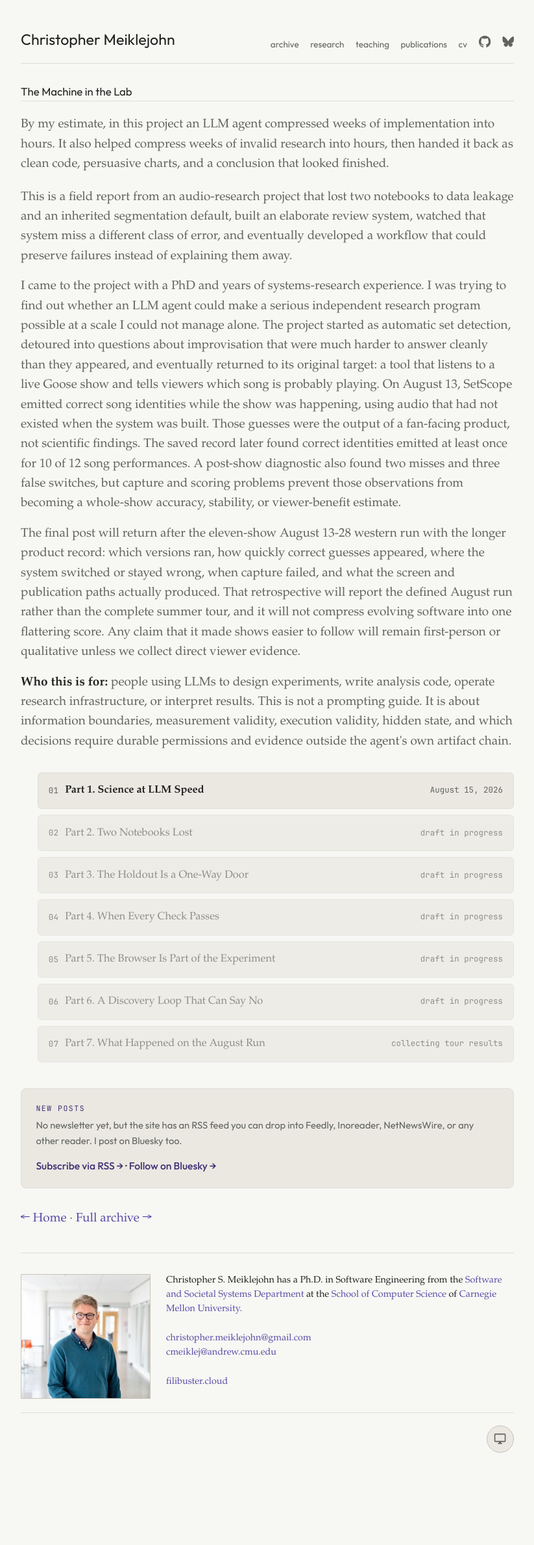
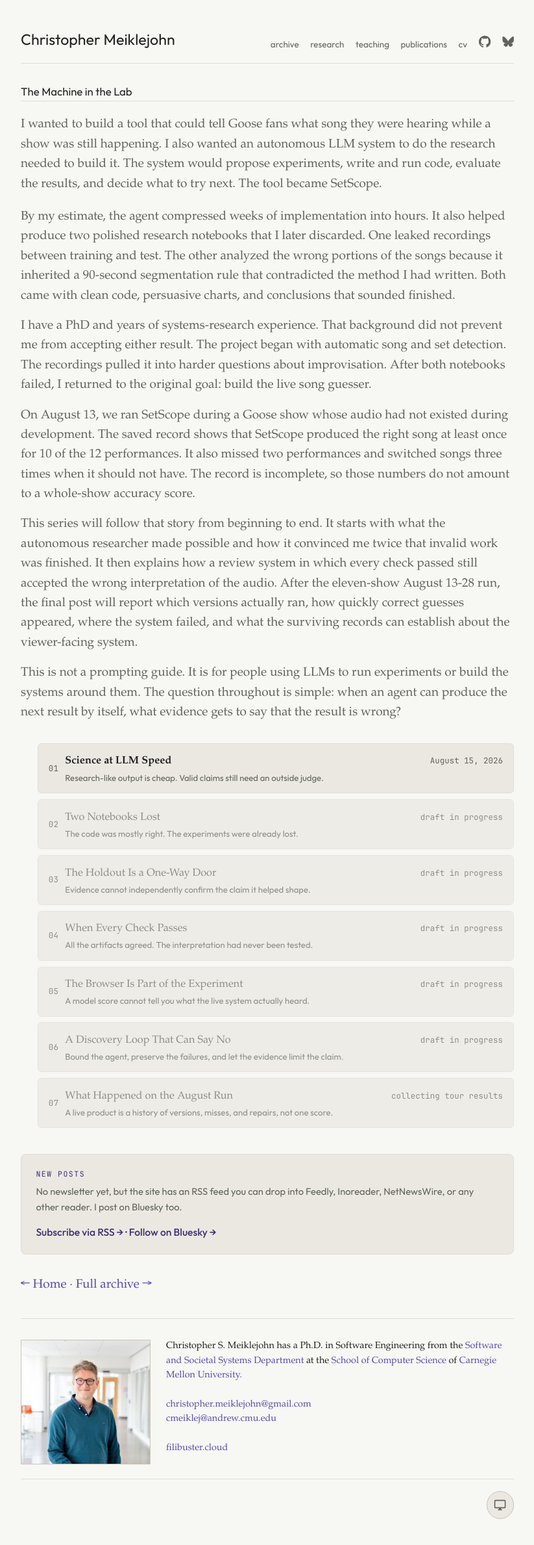
Before and after one commit to cmeiklejohn/cmeiklejohn.github.io, a Jekyll site: the page built from series/the-machine-in-the-lab.md, in a window 1280 px wide. Shown: the whole page at 65% size, without its empty margins (228-1051 px from the left). Built offline with Jekyll 4.4.1, drawn with Linux system fonts in a browser that asks for light colours; before the commit the page ends 2276 px from its top, so only the background shows below that.

Commit message:
Clarify Machine in the Lab series overview

```diff
--- a/css/mas-series.css
+++ b/css/mas-series.css
@@ -575,6 +575,21 @@ a.series-landing-link:hover .series-landing-title {
   flex: 1;
 }
 
+.series-landing-copy {
+  display: flex;
+  flex: 1;
+  flex-direction: column;
+  gap: 0.2rem;
+  min-width: 0;
+}
+
+.series-landing-subtitle {
+  font-family: var(--font-ui);
+  font-size: 0.82rem;
+  line-height: 1.35;
+  color: var(--fg-muted);
+}
+
 .series-landing-date {
   font-family: var(--font-mono);
   font-size: 0.78rem;
--- a/series/the-machine-in-the-lab.md
+++ b/series/the-machine-in-the-lab.md
@@ -1,27 +1,31 @@
 ---
 layout: page
 title: "The Machine in the Lab"
-description: "A PhD researcher's field report on using LLM agents for an ambitious audio project, losing two notebooks, returning to a live song guesser for fans, and following it through a Goose tour."
+description: "How I used an autonomous LLM research program to build a live Goose song guesser, discarded two invalid notebooks, and began testing it during a real tour."
 permalink: /series/the-machine-in-the-lab/
 series: lab
 ---
 
-<p class="series-landing-lead">By my estimate, in this project an LLM agent compressed weeks of implementation into hours. It also helped compress weeks of invalid research into hours, then handed it back as clean code, persuasive charts, and a conclusion that looked finished.</p>
+<p class="series-landing-lead">I wanted to build a tool that could tell Goose fans what song they were hearing while a show was still happening. I also wanted an autonomous LLM system to do the research needed to build it. The system would propose experiments, write and run code, evaluate the results, and decide what to try next. The tool became SetScope.</p>
 
 <p class="series-landing-meta">
-  This is a field report from an audio-research project that lost two notebooks to data leakage and an inherited segmentation default, built an elaborate review system, watched that system miss a different class of error, and eventually developed a workflow that could preserve failures instead of explaining them away.
+  By my estimate, the agent compressed weeks of implementation into hours. It also helped produce two polished research notebooks that I later discarded. One leaked recordings between training and test. The other analyzed the wrong portions of the songs because it inherited a 90-second segmentation rule that contradicted the method I had written. Both came with clean code, persuasive charts, and conclusions that sounded finished.
 </p>
 
 <p class="series-landing-meta">
-  I came to the project with a PhD and years of systems-research experience. I was trying to find out whether an LLM agent could make a serious independent research program possible at a scale I could not manage alone. The project started as automatic set detection, detoured into questions about improvisation that were much harder to answer cleanly than they appeared, and eventually returned to its original target: a tool that listens to a live Goose show and tells viewers which song is probably playing. On August 13, SetScope emitted correct song identities while the show was happening, using audio that had not existed when the system was built. Those guesses were the output of a fan-facing product, not scientific findings. The saved record later found correct identities emitted at least once for 10 of 12 song performances. A post-show diagnostic also found two misses and three false switches, but capture and scoring problems prevent those observations from becoming a whole-show accuracy, stability, or viewer-benefit estimate.
+  I have a PhD and years of systems-research experience. That background did not prevent me from accepting either result. The project began with automatic song and set detection. The recordings pulled it into harder questions about improvisation. After both notebooks failed, I returned to the original goal: build the live song guesser.
 </p>
 
 <p class="series-landing-meta">
-  The final post will return after the eleven-show August 13-28 western run with the longer product record: which versions ran, how quickly correct guesses appeared, where the system switched or stayed wrong, when capture failed, and what the screen and publication paths actually produced. That retrospective will report the defined August run rather than the complete summer tour, and it will not compress evolving software into one flattering score. Any claim that it made shows easier to follow will remain first-person or qualitative unless we collect direct viewer evidence.
+  On August 13, we ran SetScope during a Goose show whose audio had not existed during development. The saved record shows that SetScope produced the right song at least once for 10 of the 12 performances. It also missed two performances and switched songs three times when it should not have. The record is incomplete, so those numbers do not amount to a whole-show accuracy score.
 </p>
 
 <p class="series-landing-meta">
-  <strong>Who this is for:</strong> people using LLMs to design experiments, write analysis code, operate research infrastructure, or interpret results. This is not a prompting guide. It is about information boundaries, measurement validity, execution validity, hidden state, and which decisions require durable permissions and evidence outside the agent's own artifact chain.
+  This series will follow that story from beginning to end. It starts with what the autonomous researcher made possible and how it convinced me twice that invalid work was finished. It then explains how a review system in which every check passed still accepted the wrong interpretation of the audio. After the eleven-show August 13-28 run, the final post will report which versions actually ran, how quickly correct guesses appeared, where the system failed, and what the surviving records can establish about the viewer-facing system.
+</p>
+
+<p class="series-landing-meta">
+  This is not a prompting guide. It is for people using LLMs to run experiments or build the systems around them. The question throughout is simple: when an agent can produce the next result by itself, what evidence gets to say that the result is wrong?
 </p>
 
 {% if jekyll.environment == "development" %}
@@ -41,12 +46,18 @@ series: lab
       <li class="series-landing-item{% unless is_published %} series-landing-pending{% endunless %}">
         {%- if is_published -%}
           <a href="{{ entry.url }}" class="series-landing-link">
-            <span class="series-landing-title">{{ entry.title }}</span>
+            <span class="series-landing-copy">
+              <span class="series-landing-title">{{ entry.title | remove_first: part_prefix }}</span>
+              <span class="series-landing-subtitle">{{ entry.subtitle }}</span>
+            </span>
             {%- if entry.date -%}<span class="series-landing-date">{{ entry.date | date: "%B %-d, %Y" }}</span>{%- endif -%}
           </a>
         {%- else -%}
           <span class="series-landing-link series-landing-link-pending">
-            <span class="series-landing-title">{{ entry.title }}</span>
+            <span class="series-landing-copy">
+              <span class="series-landing-title">{{ entry.title | remove_first: part_prefix }}</span>
+              <span class="series-landing-subtitle">{{ entry.subtitle }}</span>
+            </span>
             <span class="series-landing-date">{% if entry.status == "source-draft" %}source draft{% elsif entry.status == "draft" %}draft in progress{% elsif entry.status == "collecting-results" %}collecting tour results{% elsif entry.status == "blocked-on-result" %}blocked on evidence{% else %}planned{% endif %}</span>
           </span>
         {%- endif -%}
```
Also changed, not shown: other parts of series/the-machine-in-the-lab.md (+1 -0 lines).
